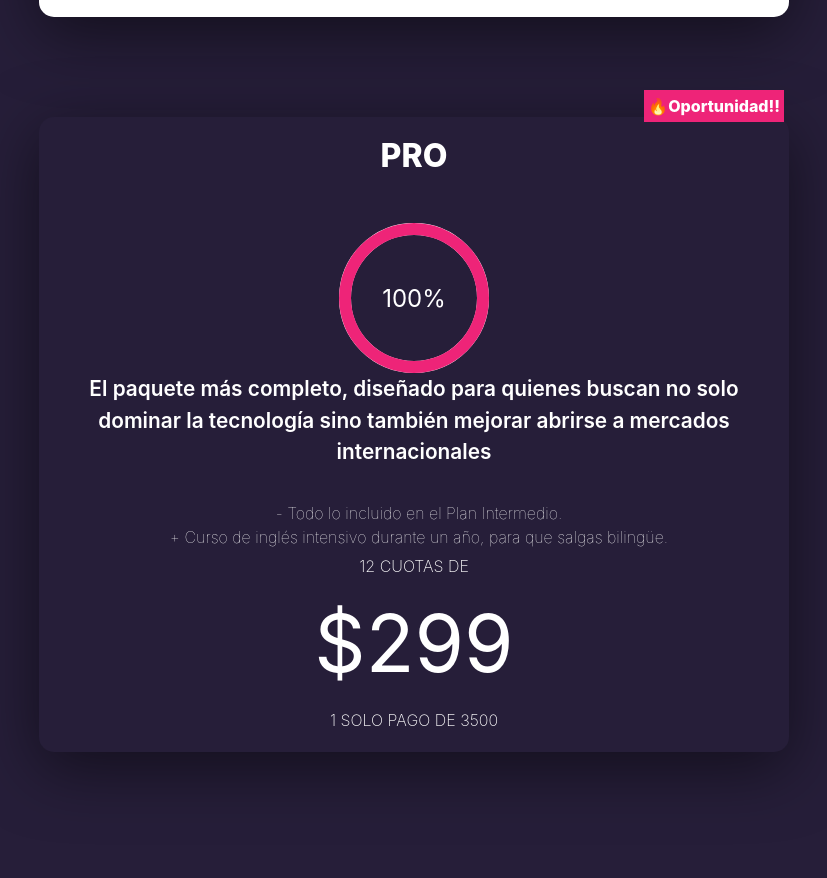
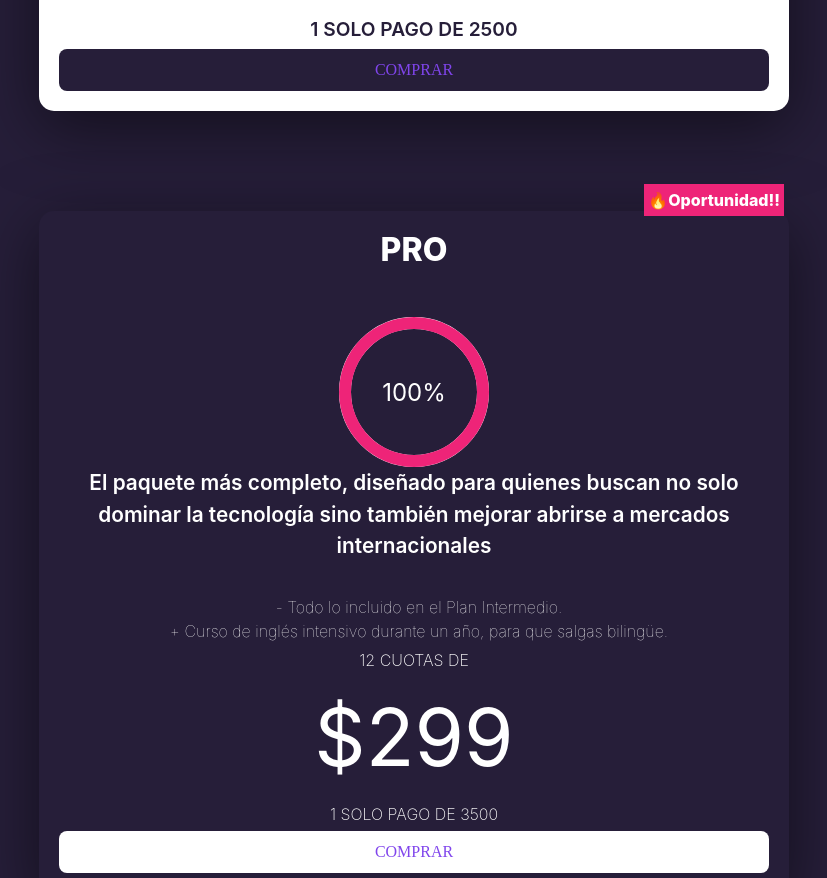
Before and after one commit to jdelaparra92/Genialtic, a website: page pages/planes.html in a window 1280 px wide. Shown: the part 1818-2696 px from the top of the page, without its empty margins (226-1053 px from the left). Drawn offline with nearby package versions, Linux system fonts and the light colour scheme; a web font is replaced by a local one.

Commit message:
se agrego los botones de los planes

```diff
--- a/pages/planes.html
+++ b/pages/planes.html
@@ -109,6 +109,7 @@
                       <p class="parrafo-B">12 CUOTAS DE</p>
                       <p class="principal-grande-dos-light">$145</p>
                       <p class="parrafo-B">1 SOLO PAGO DE 1500</p>
+                      <a class="boton-dos-footer" style="width: 100%;" href="https://bekreative.com.ar/academia/nivelacion-basico/">COMPRAR</a>
                   </div>
 
               </div>
@@ -131,6 +132,7 @@
                           <p class="parrafo-B">12 CUOTAS DE</p>
                           <p class="principal-grande-dos-light">$145</p>
                           <p class="parrafo-B">1 SOLO PAGO DE 1500</p>
+                          <a class="boton-dos-footer" style="width: 100%;" href="https://bekreative.com.ar/academia/nivelacion-basico/">COMPRAR</a>
                       </div>
 
                   </div>
@@ -190,6 +192,7 @@
                       <p class="parrafo-F">12 CUOTAS DE</p>
                       <p class="principal-grande-dos-light-P">$215</p>
                       <p class="parrafo-F">1 SOLO PAGO DE 2500</p>
+                      <a class="boton-dos-footerr" style="width: 100%;" href="https://bekreative.com.ar/academia/nivelacion-estandar/">COMPRAR</a>
                   </div>
 
               </div>
@@ -215,6 +218,7 @@
                   <p class="parrafo-F">12 CUOTAS DE</p>
                   <p class="principal-grande-dos-light-P">$215</p>
                   <p class="parrafo-F">1 SOLO PAGO DE 2500</p>
+                  <a class="boton-dos-footerr" style="width: 100%;" href="https://bekreative.com.ar/academia/nivelacion-estandar/">COMPRAR</a>
               </div>
           </div>
           </div>
@@ -266,6 +270,7 @@
                       <p class="parrafo-B">12 CUOTAS DE</p>
                       <p class="principal-grande-dos-light">$299</p>
                       <p class="parrafo-B">1 SOLO PAGO DE 3500</p>
+                      <a class="boton-dos-footer" style="width: 100%;" href="https://bekreative.com.ar/academia/nivelacion-pro/">COMPRAR</a>
                   </div>
               </div>
 
@@ -290,6 +295,7 @@
                   <p class="parrafo-B">12 CUOTAS DE</p>
                   <p class="principal-grande-dos-light">$299</p>
                   <p class="parrafo-B">1 SOLO PAGO DE 3500</p>
+                  <a class="boton-dos-footer" style="width: 100%;" href="https://bekreative.com.ar/academia/nivelacion-pro/">COMPRAR</a>
               </div>
           </div>
           </div>
--- a/scss/component/_color.scss
+++ b/scss/component/_color.scss
@@ -1,3 +1,3 @@
 $primario: #EE2478;
-$secundario: rgb(128,69,236);
+$secundario: #8045ec;
 $fondo:#261E39;
```
Also changed, not shown: css/style.css.
